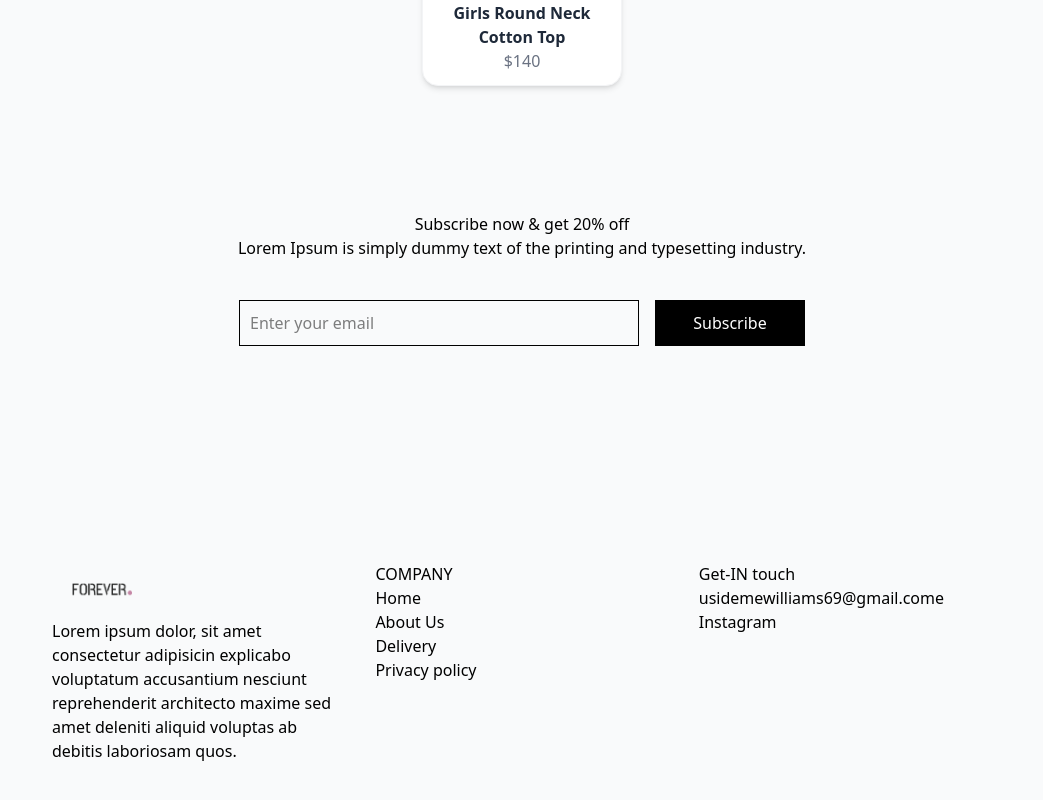
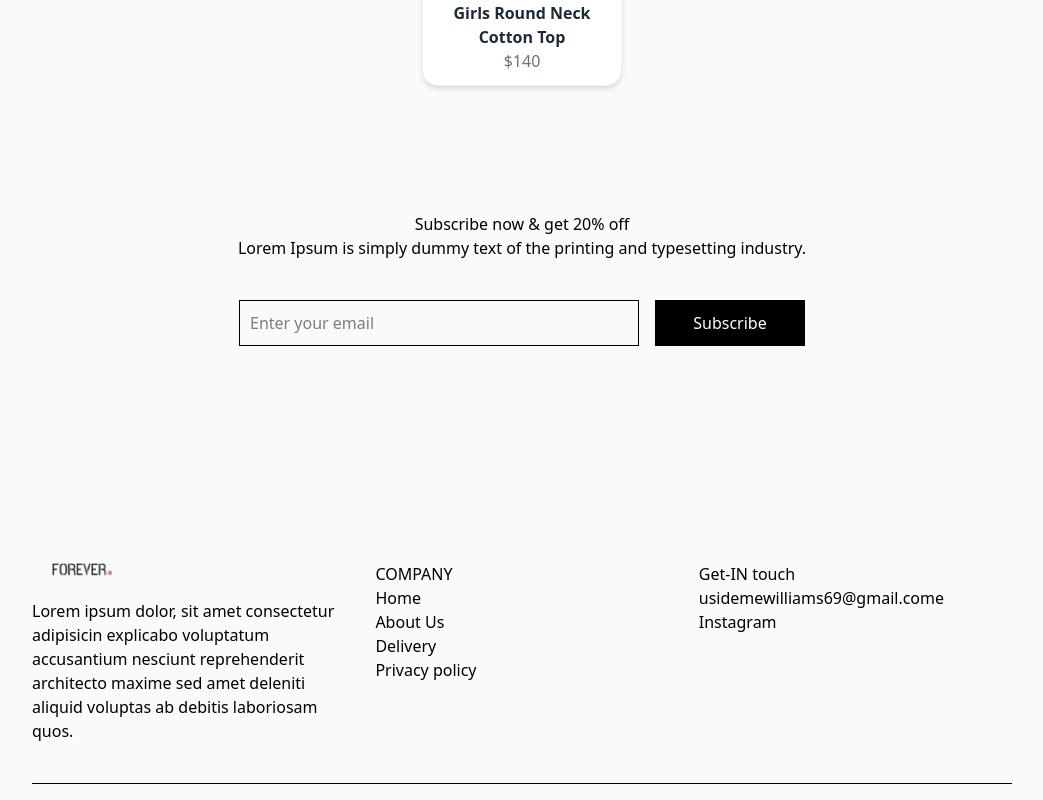
Before and after one commit to Vader-9/E-commercs, a React (Vite) app: page / in a window 1280 px wide. Shown: the part 2229-3029 px from the top of the page, without its empty margins (118-1161 px from the left). Built offline with nearby package versions, Linux system fonts and the light colour scheme.

Commit message:
footer and nave worked on

```diff
--- a/src/Footer.jsx
+++ b/src/Footer.jsx
@@ -5,7 +5,7 @@ function Footer(){
     return(
        <div className='mt-[70px] md:px-[100px] px-[20px]  pt-[30px] pb-[20px] sm:px-[50px] '>
         <div className=' md:flex '>
-            <div className='w-[33%]  p-5 md:w-[33%] sm:w-[50%] w-[100%] '>
+            <div className='w-[33%]   md:w-[33%] sm:w-[50%] w-[100%] '>
                 <img src={assets.logo} alt=""  className='w-[100px] p-[20px]'/>
                 <p>Lorem ipsum dolor, sit amet consectetur adipisicin explicabo voluptatum accusantium nesciunt reprehenderit architecto maxime sed amet deleniti aliquid voluptas ab debitis laboriosam quos.</p>
             </div>
--- a/src/Nav.jsx
+++ b/src/Nav.jsx
@@ -5,7 +5,7 @@ import {EllipsisVertical } from 'lucide-react'
 function Nav({ setSearch, addToCart, setActive }) {
 
     return (
-        <div className=' flex items-center gap-[100px] justify-between py-2 font-medium w-full px-4 sm:px-6 md:px-10 md:gap-[150px] '>
+        <div className=' flex items-center gap-[50px] justify-between py-2 font-medium w-full px-4 sm:px-6 md:px-10 md:gap-[150px] '>
             <img src={assets.logo} alt="" className='w-[150px]' />
             <div className='hidden md:flex md:gap-[10px] md:items-center'>
                 <Link to="/">Home</Link>
```
